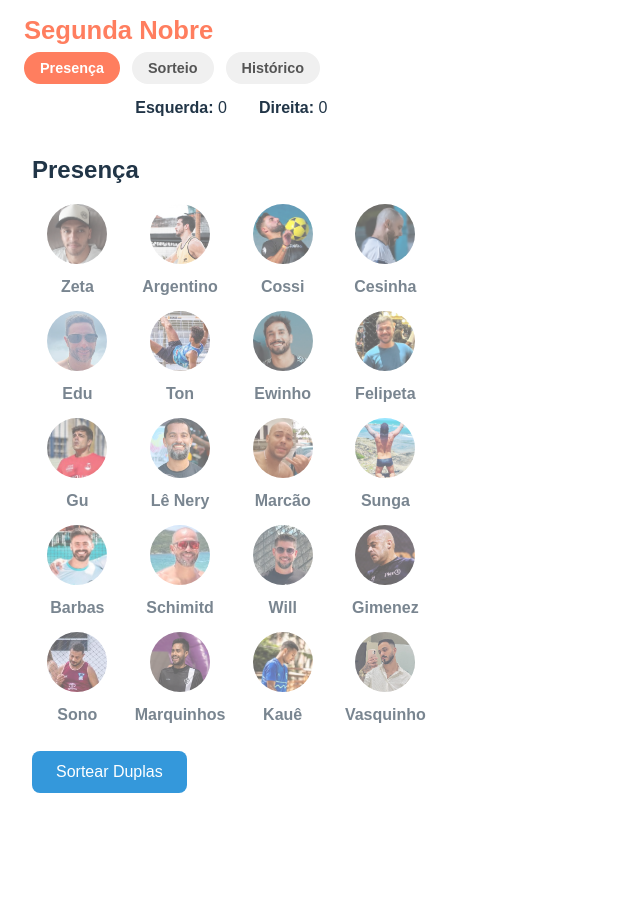
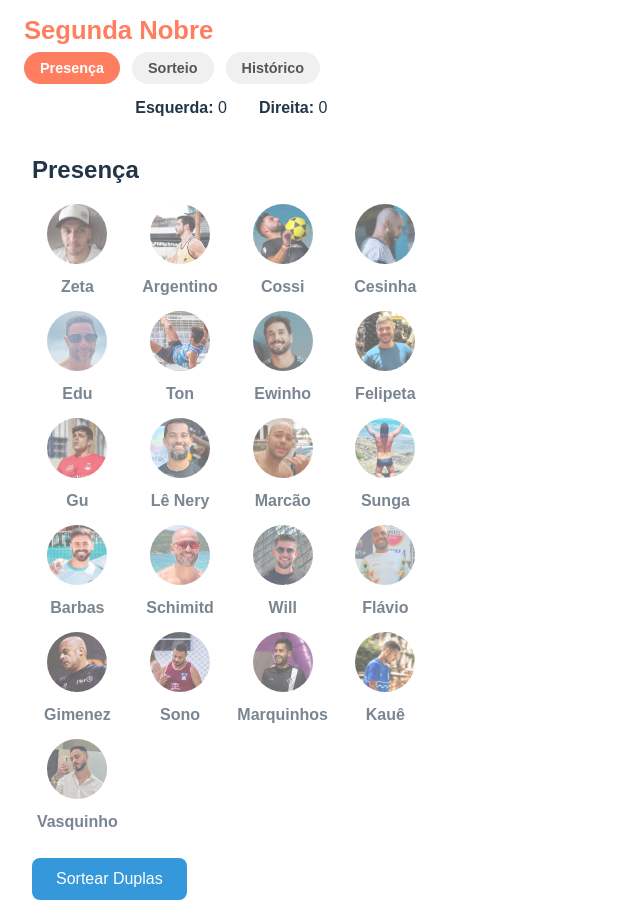
Before and after one commit to raffaelzeta/segunda-nobre, a React (Vite) app: page / in a window 1280 px wide. Shown: the whole page, without its empty margins (0-640 px from the left). Before the commit the page ends 809 px from the top, so only its background shows below. Built offline with nearby package versions, Linux system fonts and the light colour scheme; no server answers; the database is empty.

Commit message:
inclui FlavioPajuste

```diff
--- a/src/App.jsx
+++ b/src/App.jsx
@@ -172,4 +172,4 @@ export default App;
 
 
 // NÃO APAGAR - CÓDIGO PARA PUBLICAR AS ALTERAÇÕES
-// git add . && git commit -m "inclui Gimenez" && git push
+// git add . && git commit -m "inclui Gimenez2" && git push
--- a/src/jogadores.js
+++ b/src/jogadores.js
@@ -97,12 +97,12 @@ const jogadores = [
         // ladoPrincipal: 'direita',
         foto: '/fotos/Will.png'
       },
-      // {
-      //   apelido: 'Flávio',
-      //   nome: 'Flávio',
-      //   // ladoPrincipal: 'esquerda',
-      //   foto: '/fotos/Flavio.png'
-      // },
+      {
+        apelido: 'Flávio',
+        nome: 'Flávio',
+        // ladoPrincipal: 'esquerda',
+        foto: '/fotos/Flavio.png'
+      },
       {
         apelido: 'Gimenez',
         nome: 'Ricardo',
```
